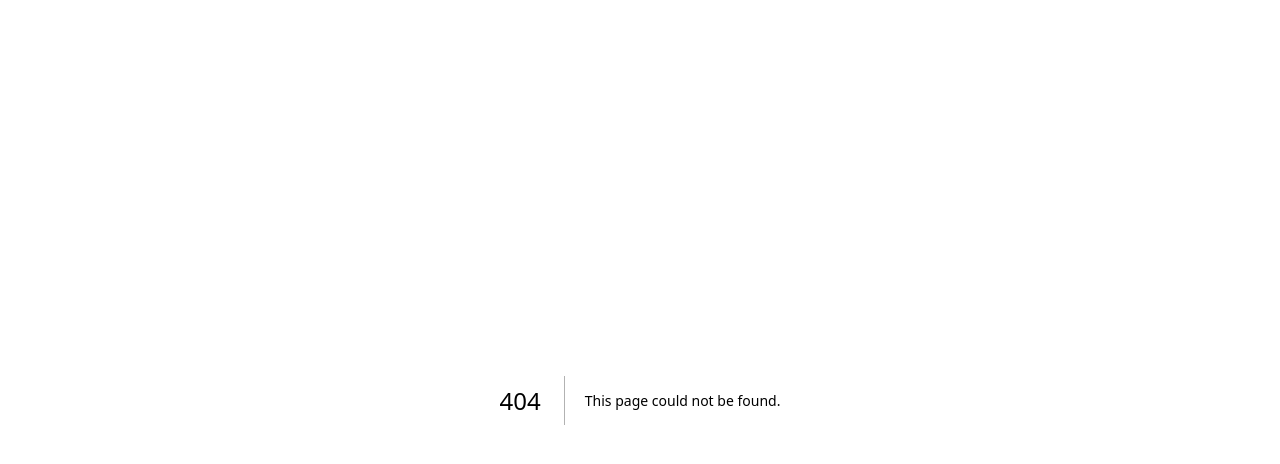
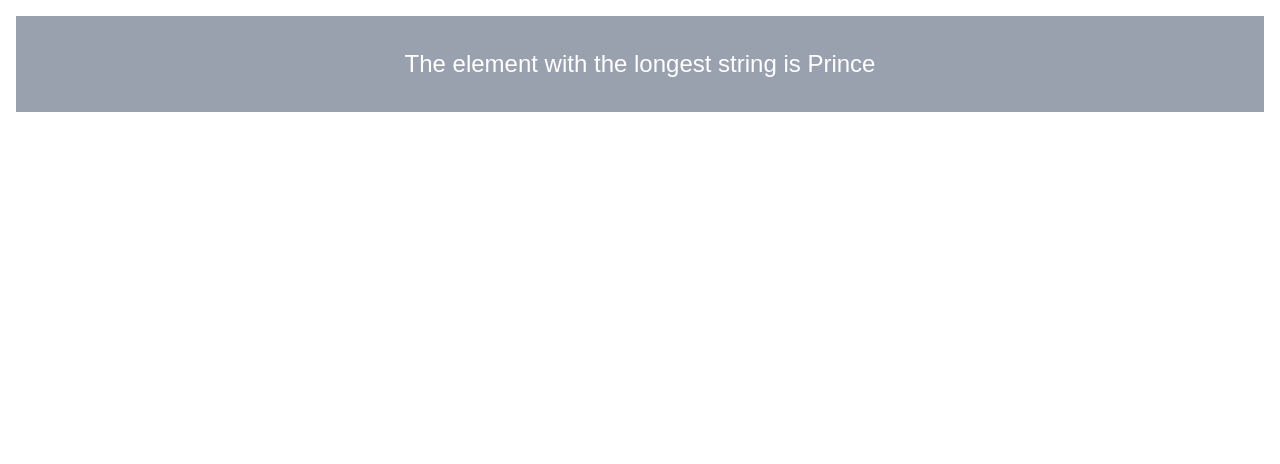
Before and after one commit to emmaddo/nextjs-learning, a Next.js app: page /Practice in a window 1280 px wide. Before the commit this address had no page. Shown: the top 464 px of the page. Built offline with nearby package versions, Linux system fonts and the light colour scheme.

Commit message:
simple way to return element with the longest string in an array of string

```diff
--- /dev/null
+++ b/src/app/Practice/page.tsx
@@ -0,0 +1,22 @@
+"use client";
+import React from 'react';
+
+const stringArray: string[] = ['Prince', 'Rhema', 'Debora'];
+
+const longestString: string = stringArray.reduce((initialValue: string, currentValue: string) =>{
+    if(currentValue.length > initialValue.length){
+        return currentValue;
+    }
+    else{
+        return initialValue;
+    }
+}
+
+, '');
+
+export default function playWithReduce(){
+    return(<div className='flex flex-col bg-gray-400 items-center justify-between p-4 m-4'>
+        <p className='text-white text-2xl p-2 m-2'>{`The element with the longest string is ${longestString}`}</p>
+    </div>);
+
+}
```
